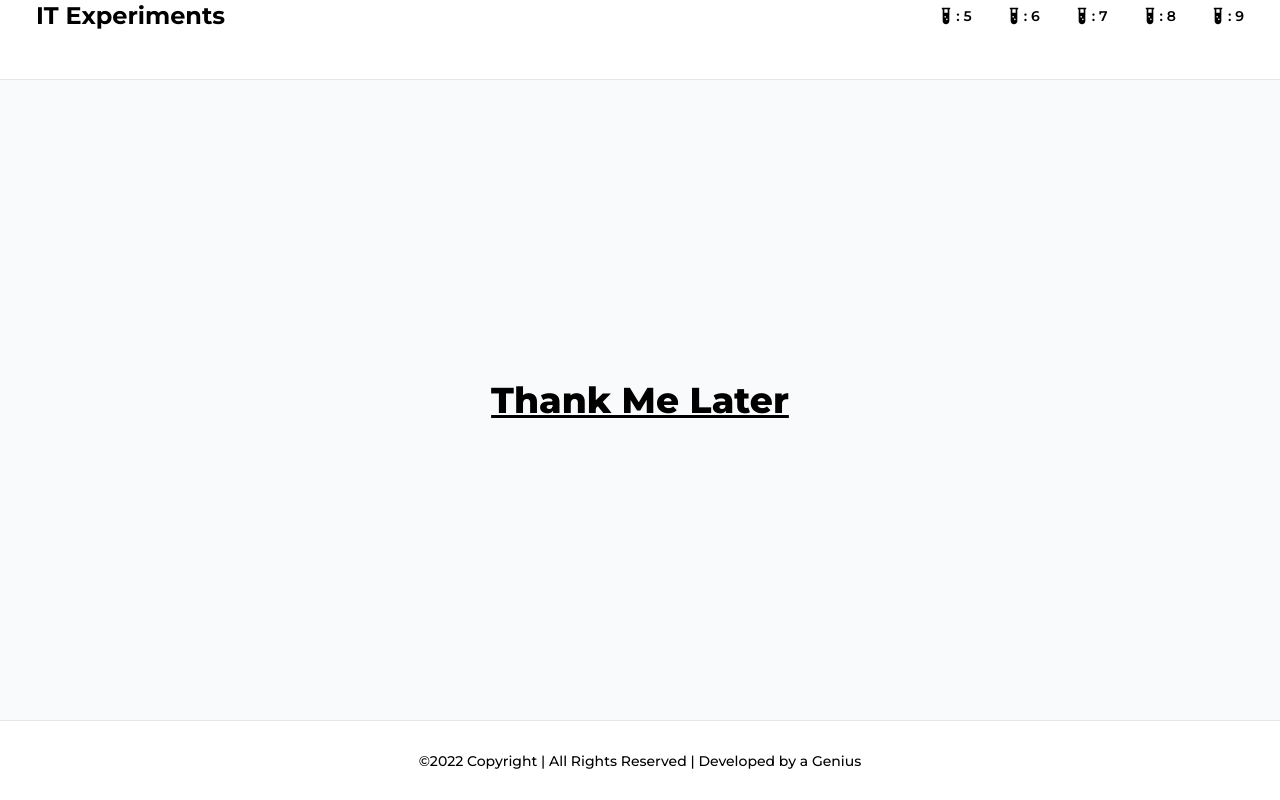
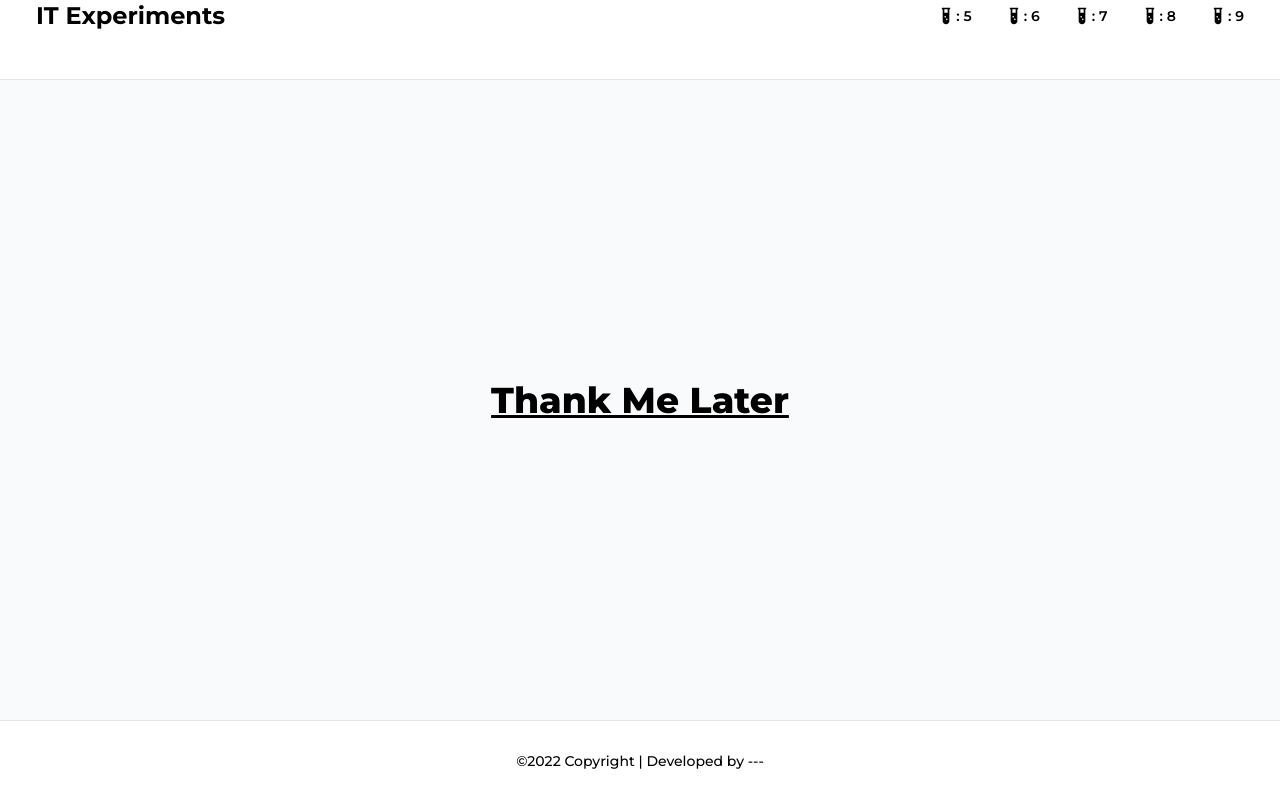
Before and after one commit to ShreyaPakhare/it-experiments, a Next.js app: page / in a window 1280 px wide. Built offline with nearby package versions, Linux system fonts and the light colour scheme.

Commit message:
modified footer and header

```diff
--- a/components/footer.js
+++ b/components/footer.js
@@ -2,7 +2,7 @@ function Footer() {
   return (
     <footer className="w-full h-[10vh] px-3 md:px-6 lg:px-9 font-montserrat grid place-items-center text-center border-t border-gray-200">
         <p className="text-sm font-medium">
-            &copy;2022 Copyright | All Rights Reserved | Developed by a Genius
+            &copy;2022 Copyright | Developed by ---
         </p>
     </footer>
   );
```
